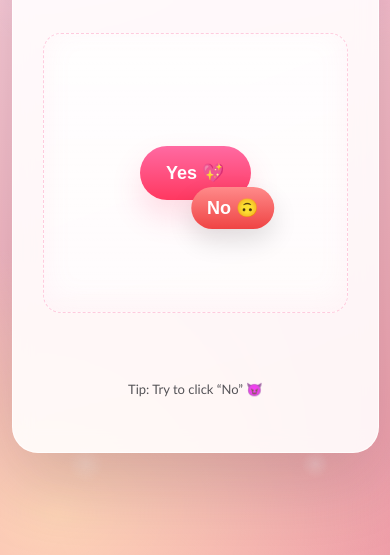
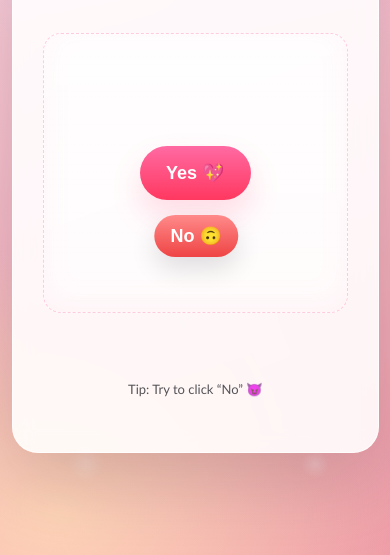
Before and after one commit to LikeBezalel/Valentine, a plain HTML site: page index.html in a window 390 px wide. Shown: the part 289-844 px from the top of the page. Drawn offline with Linux system fonts and the light colour scheme.

Commit message:
Enhance button scaling and positioning for mobile
Updated scaling limits for yesScale and noScale. Added function to position 'No' button directly under 'Yes' for better mobile layout.

```diff
--- a/index.html
+++ b/index.html
@@ -171,8 +171,6 @@
       touch-action: none;
       padding: 12px 18px;
       z-index: 2;
-
-      /* keep translate + scaling together */
       transform: translate(-50%, -50%) scale(var(--noScale));
     }
 
@@ -316,11 +314,39 @@
 
     function applyScales() {
       // clamp so it doesn't get absurd
-      yesScale = clamp(yesScale, 1, 4.0);
-      noScale  = clamp(noScale, 0.25, 1);
+      yesScale = clamp(yesScale, 1, 6.0);
+      noScale  = clamp(noScale, 0.10, 1);
 
       document.documentElement.style.setProperty("--yesScale", String(yesScale));
       document.documentElement.style.setProperty("--noScale", String(noScale));
+    }
+
+    // ✅ NEW: start No directly under Yes (great for phones)
+    function placeNoUnderYes() {
+      const stageRect = stage.getBoundingClientRect();
+      const yesRect = yesBtn.getBoundingClientRect();
+      const noRect = noBtn.getBoundingClientRect();
+
+      const pad = 12;
+      const gap = 14;
+
+      // desired center X under Yes
+      let left = (yesRect.left - stageRect.left) + yesRect.width / 2;
+
+      // desired Y just below Yes
+      let top = (yesRect.bottom - stageRect.top) + gap + (noRect.height / 2);
+
+      // clamp inside stage bounds
+      const maxX = stageRect.width - noRect.width / 2 - pad;
+      const minX = noRect.width / 2 + pad;
+      const maxY = stageRect.height - noRect.height / 2 - pad;
+      const minY = noRect.height / 2 + pad;
+
+      left = clamp(left, minX, maxX);
+      top  = clamp(top,  minY, maxY);
+
+      noBtn.style.left = `${left}px`;
+      noBtn.style.top  = `${top}px`;
     }
 
     function placeNoButtonAwayFrom(pointerX, pointerY) {
@@ -382,11 +408,11 @@
       }
     }
 
-    // ✅ THIS is the key: scale changes happen on PRESS, not on click.
+    // ✅ scale changes happen on PRESS, not on click.
     function onNoPointerDown(e) {
       e.preventDefault();
 
-      // +20% Yes, -5% No
+      // your current behavior (keeping it exactly as you wrote it)
       yesScale *= 2;
       noScale  *= 0.5;
 
@@ -459,15 +485,20 @@
       }
     }
 
-    // initial placement + initial scale
+    // ✅ initial placement + initial scale
     window.addEventListener("load", () => {
-      const rect = stage.getBoundingClientRect();
-      noBtn.style.left = `${rect.width * 0.62}px`;
-      noBtn.style.top  = `${rect.height * 0.62}px`;
       applyScales();
+      // wait 1 frame so layout is correct, then place under Yes
+      requestAnimationFrame(() => placeNoUnderYes());
     });
 
     window.addEventListener("resize", () => {
+      // If we're still on the front, keep "No" under "Yes" when resizing
+      if (!revealed) {
+        requestAnimationFrame(() => placeNoUnderYes());
+      }
+
+      // keep existing clamp safety if it already moved elsewhere
       const stageRect = stage.getBoundingClientRect();
       const btnRect = noBtn.getBoundingClientRect();
       const pad = 12;
```
